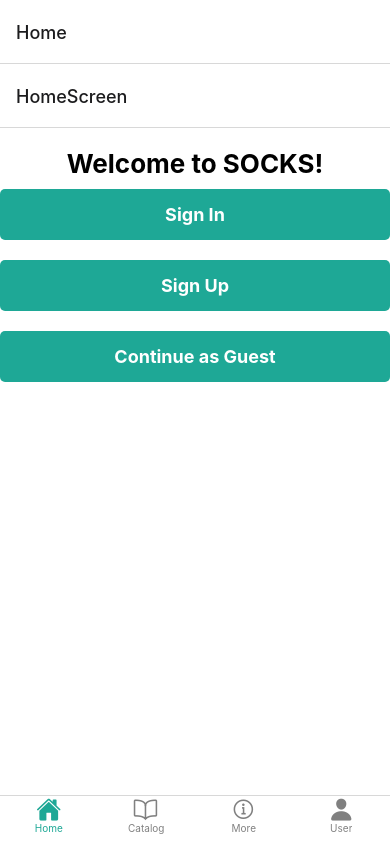
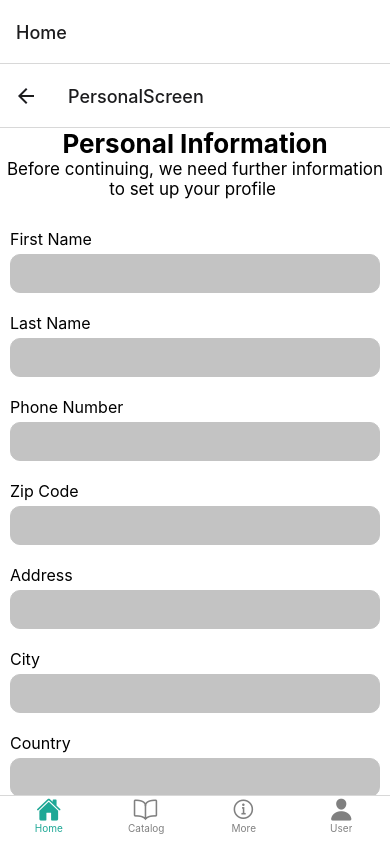
Before and after one commit to Hjarno1/MSD, a React Native app: screen /PersonalScreen in a window 390 px wide. Built offline with nearby package versions, Linux system fonts and the light colour scheme.

Commit message:
tilføjede personal information side

```diff
--- a/navigation/MainContainer.js
+++ b/navigation/MainContainer.js
@@ -12,6 +12,7 @@ import CarDetails from './screens/CarDetails';
 import SignInScreen from './screens/SignInScreen';
 import SignUpScreen from './screens/SignUpScreen';
 import GuestScreen from './screens/GuestScreen';
+import PersonalScreen from './screens/PersonalScreen';
 
 const homeName = 'Home';
 const moreName = 'More';
@@ -79,6 +80,7 @@ function AuthenticationStackScreen() {
       <AuthenticationStack.Screen name="SignInScreen" component={SignInScreen} />
       <AuthenticationStack.Screen name="SignUpScreen" component={SignUpScreen} />
       <AuthenticationStack.Screen name="GuestScreen" component={GuestScreen} />
+      <AuthenticationStack.Screen name="PersonalScreen" component={PersonalScreen} />
       {/* Add any other screens related to authentication here if needed */}
     </AuthenticationStack.Navigator>
   );
--- /dev/null
+++ b/navigation/screens/PersonalScreen.js
@@ -0,0 +1,109 @@
+import * as React from 'react';
+import { StyleSheet, Text, View, SafeAreaView, TextInput, Button, ScrollView } from 'react-native';
+
+const CustomInput = ({ placeholder, value, onChangeText }) => (
+  <View style={styles.inputContainer}>
+    <Text style={styles.inputPlaceholder}>{placeholder}</Text>
+    <TextInput
+      style={styles.input}
+      value={value}
+      onChangeText={onChangeText}
+    />
+  </View>
+);
+
+export default function PersonalScreen({ navigation }) {
+  const [firstName, setFirstName] = React.useState('');
+  const [lastName, setLastName] = React.useState('');
+  const [phoneNumber, setPhoneNumber] = React.useState('');
+  const [zipCode, setZipCode] = React.useState('');
+  const [address, setAddress] = React.useState('');
+  const [city, setCity] = React.useState('');
+  const [country, setCountry] = React.useState('');
+
+  const savePersonalInfo = () => {
+    // You can implement logic to save the user's personal information here.
+    // You can access the values of firstName, lastName, phoneNumber, zipCode, address, city, and country here.
+    // For example, you can send this data to an API or store it in local storage.
+
+    navigation.navigate('User'); // Redirect to the UserScreen
+  };
+
+  return (
+    <SafeAreaView style={styles.container}>
+      <ScrollView contentContainerStyle={styles.scrollContainer}>
+        <View style={styles.firstcontainer}>
+          <Text style={{ fontSize: 26, fontWeight: 'bold', textAlign: 'center' }}> Personal Information </Text>
+          <Text style={{ fontSize: 17, textAlign: 'center' }}>
+            Before continuing, we need further information to set up your profile {'\n'}{'\n'}
+          </Text>
+
+          <CustomInput
+            placeholder="First Name"
+            value={firstName}
+            onChangeText={text => setFirstName(text)}
+          />
+          <CustomInput
+            placeholder="Last Name"
+            value={lastName}
+            onChangeText={text => setLastName(text)}
+          />
+          <CustomInput
+            placeholder="Phone Number"
+            value={phoneNumber}
+            onChangeText={text => setPhoneNumber(text)}
+          />
+          <CustomInput
+            placeholder="Zip Code"
+            value={zipCode}
+            onChangeText={text => setZipCode(text)}
+          />
+          <CustomInput
+            placeholder="Address"
+            value={address}
+            onChangeText={text => setAddress(text)}
+          />
+          <CustomInput
+            placeholder="City"
+            value={city}
+            onChangeText={text => setCity(text)}
+          />
+          <CustomInput
+            placeholder="Country"
+            value={country}
+            onChangeText={text => setCountry(text)}
+          />
+
+          <Button title="Save" onPress={savePersonalInfo} />
+        </View>
+      </ScrollView>
+    </SafeAreaView>
+  );
+}
+
+const styles = StyleSheet.create({
+  container: {
+    flex: 1,
+    backgroundColor: '#fff',
+    alignItems: 'center',
+  },
+  scrollContainer: {
+    flexGrow: 1,
+    justifyContent: 'center',
+  },
+
+  inputContainer: {
+    margin: 10,
+  },
+  inputPlaceholder: {
+    fontSize: 16,
+    marginBottom: 5,
+  },
+  input: {
+    padding: 10,
+    borderColor: '#C3C3C3',
+    borderWidth: 1,
+    borderRadius: 10,
+    backgroundColor: '#C3C3C3'
+  },
+});
--- a/navigation/screens/SignUpScreen.js
+++ b/navigation/screens/SignUpScreen.js
@@ -11,7 +11,7 @@ export default function SignUpScreen({ navigation }) {
         const userSignedUp = true;
 
         if (userSignedUp) {
-            navigation.navigate('User'); // Redirect to the UserScreen
+            navigation.navigate('PersonalScreen'); // Redirect to the UserScreen
         }
     };
 
--- a/navigation/screens/UserScreen.js
+++ b/navigation/screens/UserScreen.js
@@ -3,7 +3,7 @@ import { StyleSheet, Text, View, SafeAreaView } from 'react-native';
 
 export default function UserScreen({navigation}) {
     return (
-        <View style={{ flex: 1, alignItems: 'center', justifyContent: 'center' }}>
+        <View style={{ flex: 1, alignItems: 'center'}}>
             <Text
                 onPress={() => navigation.navigate('Home')}
                 style={{ fontSize: 26, fontWeight: 'bold' }}>
```
